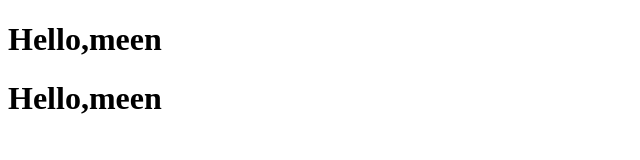
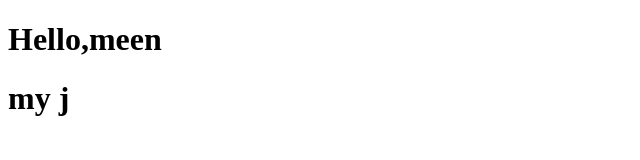
Before and after one commit to thapanawat55/website, a plain HTML site: page index.html in a window 1280 px wide. Shown: the whole page, without its empty margins (0-640 px from the left). Drawn offline with Linux system fonts and the light colour scheme.

Commit message:
Add files via upload

```diff
--- a/index.html
+++ b/index.html
@@ -7,6 +7,6 @@
 </head>
 <body>
    <h1>Hello,meen</h1>
-   <h1>Hello,meen</h1>
+   <h1>my j</h1>
 </body>
 </html>
```
